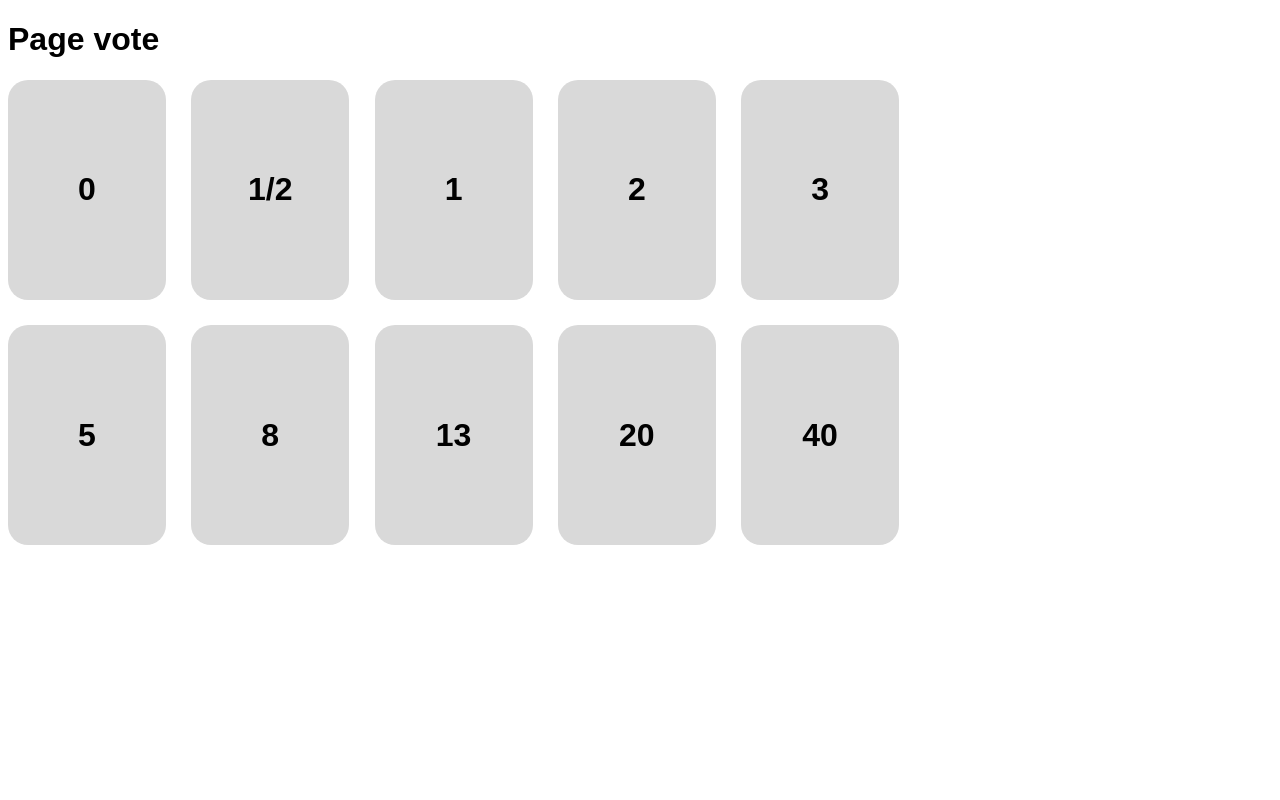
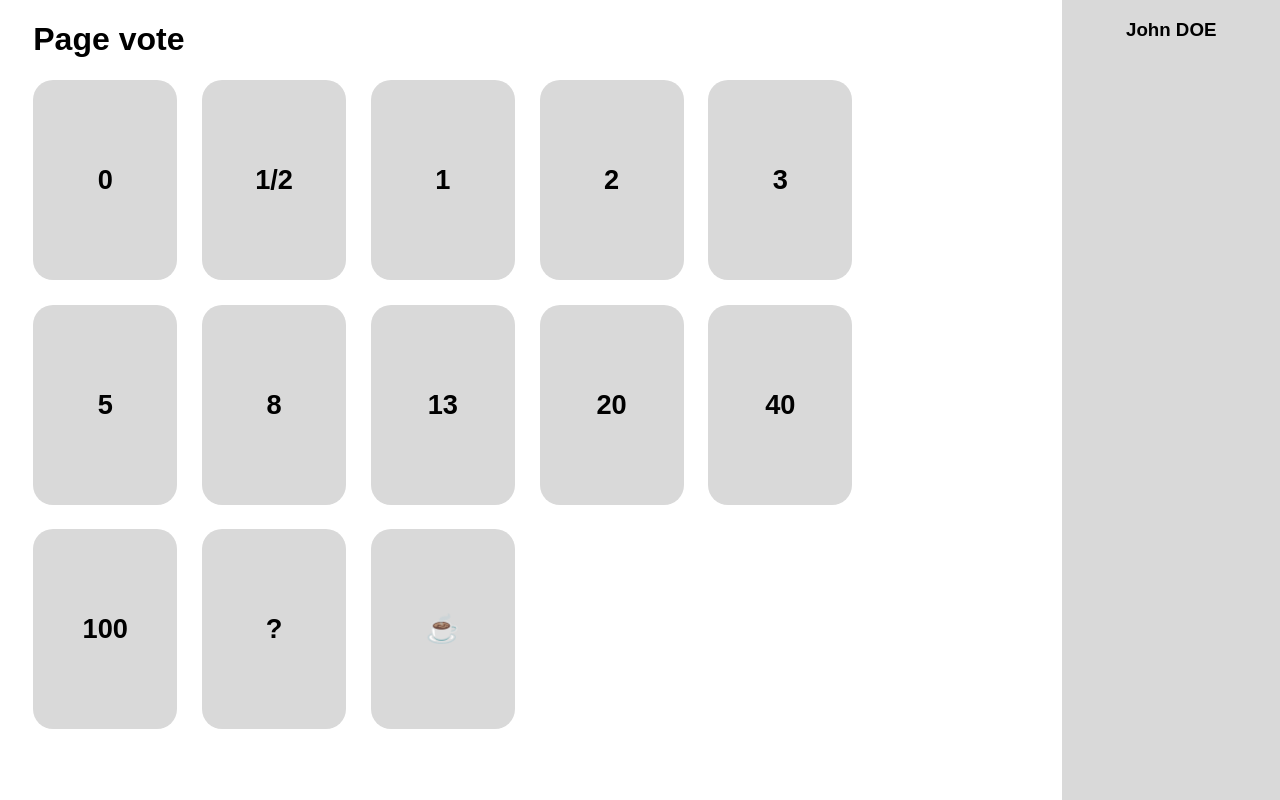
Before and after one commit to supavenir/planitPoker-ti, a Next.js app: page /vote in a window 1280 px wide. Built offline with nearby package versions, Linux system fonts and the light colour scheme.

Commit message:
ajout de la barre latérale à droite de la page vote
là où sera affiché les noms des utilisateurs connectés ainis que le timer

+ création des 3 dernières cartes de la série type 'planning poker' + réduction de la taille des cartes

```diff
--- a/src/pages/vote.tsx
+++ b/src/pages/vote.tsx
@@ -2,7 +2,7 @@ import Card from '@/components/card';
 
 export default function Vote() {
     return (
-        <div>
+        <div className="vote_container">
             <h1 className="title">Page vote</h1>
             <div className="cards_row">
                 <Card content="0"></Card>
@@ -18,6 +18,16 @@ export default function Vote() {
                 <Card content="20"></Card>
                 <Card content="40"></Card>
             </div>
+
+            <div className="cards_row">
+                <Card content="100"></Card>
+                <Card content="?"></Card>
+                <Card content="☕"></Card>
+            </div>
+
+            <aside className="rightBar">
+                <h3>John DOE</h3>
+            </aside>
         </div>
     );
 }
--- a/src/styles/globals.css
+++ b/src/styles/globals.css
@@ -3,12 +3,16 @@
   font-family: sans-serif;
 }
 
+.vote_container {
+    padding-left: 2%;
+}
+
 .card {
     background: #D9D9D9;
     border-radius: 20px;
-    width: 158px;
+    width: 144px;
     text-align: center;
-    height: 220px;
+    height: 200px;
     margin-right: 2%;
 }
 
@@ -22,7 +26,7 @@
   justify-content: center;
   align-items: center;
   height: 100%;
-  font-size: 2em;
+  font-size: 1.7em;
   margin-top: 0;
 }
 
@@ -33,6 +37,19 @@
 .cards_row {
     display: flex;
     margin-bottom: 2%;
+}
+
+.rightBar {
+    position: fixed;
+    top: 0;
+    right: 0;
+    height: 100%;
+    width: 17%;
+    background: #D9D9D9;
+}
+
+.rightBar h3 {
+    text-align: center;
 }
 
 :root {
```
